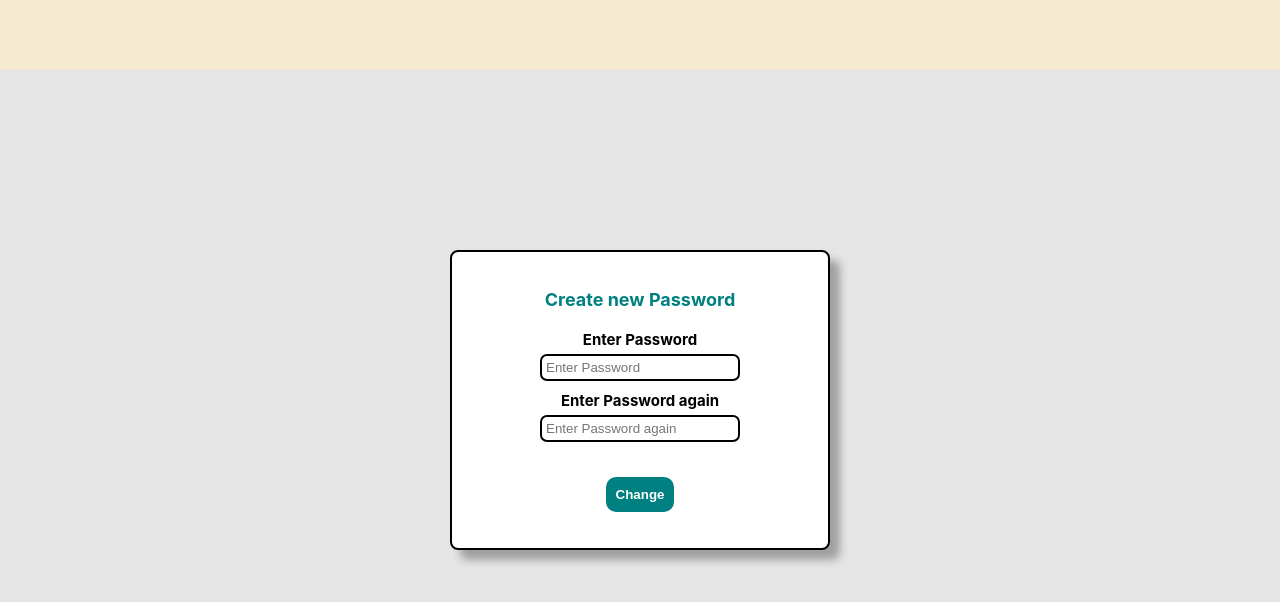
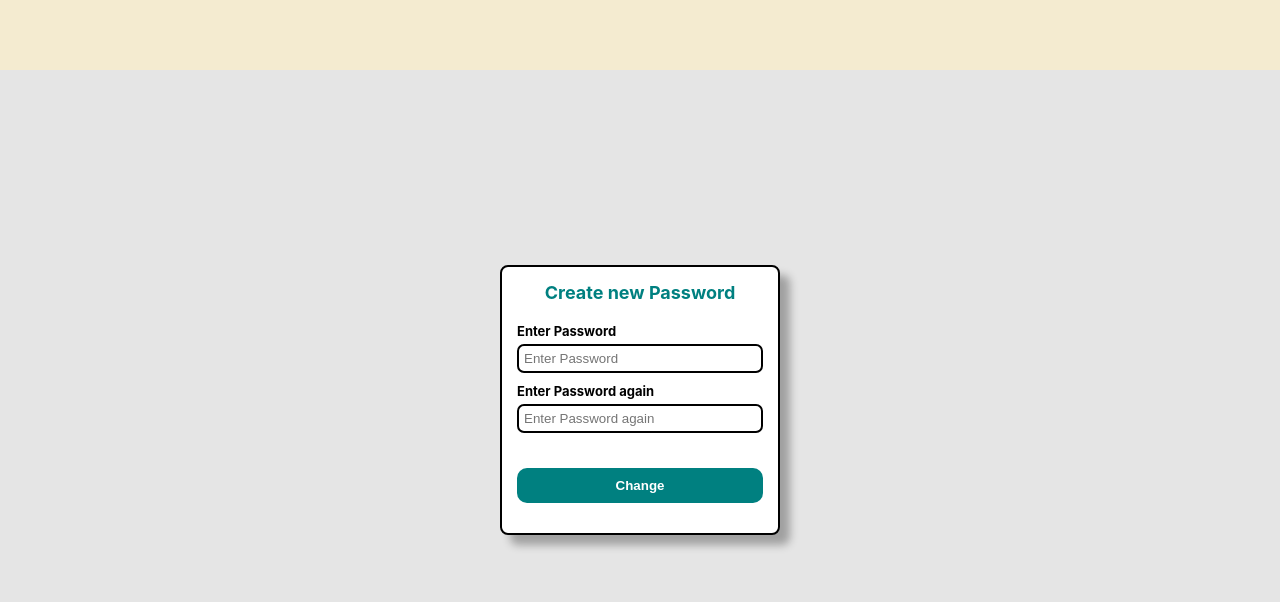
Before and after one commit to 87prashant/MindChart, a React (Create React App) app in the folder packages/client/: page /forget-password-verify/1/1 in a window 1280 px wide. Shown: the top 602 px of the page. Built offline with nearby package versions, Linux system fonts and the light colour scheme.

Commit message:
refactor code and improve styles

```diff
--- a/packages/client/src/components/Account.tsx
+++ /dev/null
@@ -1,43 +0,0 @@
-import React from "react";
-import styled from "@emotion/styled";
-
-const Container = styled("div")({
-  width: 50,
-  height: 50,
-  borderRadius: "50%",
-  backgroundColor: "teal",
-  display: "flex",
-  WebkitAlignItems: "center",
-  justifyContent: "center",
-  fontSize: 20,
-  margin: "0 20px",
-  cursor: "pointer",
-});
-
-interface Props {
-  userInfo: { username: string; email: string };
-  accountInfoRef: any;
-}
-
-const Account = (props: Props) => {
-  const {
-    userInfo: { username },
-    accountInfoRef,
-  } = props;
-
-  function handleClick(e: any) {
-    e.stopPropagation();
-    accountInfoRef.current!.style.display = "block";
-  }
-
-  let i: any = 0;
-  let surnameFirstLetter: string = "";
-  for (i in username as any) {
-    if (username[i] === " ") surnameFirstLetter = username[++i];
-  }
-  const content = (username.slice(0, 1) + surnameFirstLetter).toUpperCase();
-
-  return <Container onClick={handleClick}>{content}</Container>;
-};
-
-export default Account;
--- a/packages/client/src/components/AccountInfo.tsx
+++ /dev/null
@@ -1,66 +0,0 @@
-import styled from "@emotion/styled";
-import React from "react";
-
-const Container = styled("div")({
-  display: "none",
-  position: "absolute",
-  top: 50,
-  right: 25,
-  padding: 5,
-  border: "2px solid black",
-  borderRadius: 8,
-  backgroundColor: "rgba(242, 242, 242, 1)",
-  boxShadow: "10px 10px 8px rgba(0, 0, 0, 0.3)",
-});
-
-const Info = styled("div")({
-  marginBottom: 8,
-});
-
-const Button = styled("input")({
-  border: "none",
-  backgroundColor: "inherit",
-  cursor: "pointer",
-  fontWeight: "bold",
-  transition: "all ease 100ms",
-  ":hover": {
-    color: "red",
-  },
-});
-
-interface Props {
-  userInfo: {
-    username: string;
-    email: string;
-  };
-  setIsRegistered: any;
-  accountInfoRef: any;
-  setSavedData: any;
-  setIsChartAdded: any;
-}
-
-const AccountInfo = (props: Props) => {
-  const {
-    userInfo,
-    setIsRegistered,
-    accountInfoRef,
-    setSavedData,
-    setIsChartAdded,
-  } = props;
-
-  function handleLogout() {
-    setIsRegistered(false);
-    setSavedData([]);
-    setIsChartAdded(false);
-  }
-
-  return (
-    <Container ref={accountInfoRef} onClick={(e) => e.stopPropagation()}>
-      <Info>{userInfo.email}</Info>
-      <hr />
-      <Button value="Log out" type="button" onClick={handleLogout} />
-    </Container>
-  );
-};
-
-export default AccountInfo;
--- a/packages/client/src/components/ForgetPasswordPage.tsx
+++ b/packages/client/src/components/ForgetPasswordPage.tsx
@@ -10,12 +10,8 @@ import { ResponseStatus, Errors } from "./constants";
 import React from "react";
 
 const Wrapper = styled(StyledWrapper)({
-  width: 380,
-  height: 300,
-  display: "flex",
-  justifyContent: "center",
-  alignItems: "center",
-  flexDirection: "column",
+  width: 280,
+  height: 270,
   backgroundColor: "white",
 });
 
@@ -24,10 +20,13 @@ const Heading = styled("div")({
   fontWeight: "bolder",
   fontSize: 18,
   marginBottom: 20,
+  textAlign: "center",
 });
 
-const VerifyButton = styled(AuthenticationButton)({
-  marginTop: 25,
+const ChangeButton = styled(AuthenticationButton)({
+  margin: 0,
+  marginTop: 5,
+  width: "100%",
   border: "none",
   color: "white",
   transition: "all 200ms ease",
@@ -39,17 +38,19 @@ const VerifyButton = styled(AuthenticationButton)({
 const StyledStatus = styled("div")({
   color: "red",
   textAlign: "center",
-  fontSize: 14,
+  fontSize: 12,
+  opacity: "0.7",
+  height: 20,
 });
 
 const InputName = styled(StyledInputName)({
   marginBottom: 5,
-  fontSize: 15,
+  fontSize: 13,
 });
 
 const Input = styled(StyledInput)({
-  width: 200,
-  padding: 4,
+  // width: 200,
+  padding: 5,
 });
 
 const ForgetPasswordPage = () => {
@@ -117,11 +118,13 @@ const ForgetPasswordPage = () => {
           autoComplete="current-password"
         />
         {loading ? (
-          <ClipLoader color={"teal"} loading={loading} size={20} />
+          <StyledStatus>
+            <ClipLoader color={"teal"} loading={loading} size={20} />
+          </StyledStatus>
         ) : (
           <StyledStatus>{status}</StyledStatus>
         )}
-        <VerifyButton onClick={handleClick}>Change</VerifyButton>
+        <ChangeButton onClick={handleClick}>Change</ChangeButton>
       </Wrapper>
     </>
   );
--- a/packages/client/src/components/Main.tsx
+++ b/packages/client/src/components/Main.tsx
@@ -30,7 +30,7 @@ interface Props {
     h: number;
   };
   setShowNodeClickModal: any;
-  accountInfoRef: any;
+  setShowProfileModal: any;
 }
 
 const Main = (props: Props) => {
@@ -42,14 +42,20 @@ const Main = (props: Props) => {
     mainRef,
     dimensions,
     setShowNodeClickModal,
-    accountInfoRef,
+    setShowProfileModal,
   } = props;
 
   useEffect(() => {
     if (isChartAdded) return;
     setIsChartAdded(true);
     const { w, h } = dimensions;
-    const newProps = { w, h, savedData, handleNodeClick, setShowNodeClickModal };
+    const newProps = {
+      w,
+      h,
+      savedData,
+      handleNodeClick,
+      setShowNodeClickModal,
+    };
     const svg = MiniChart(newProps) as unknown as HTMLDivElement;
     mainRef.current!.innerHTML = "";
     mainRef.current!.append(svg);
@@ -57,10 +63,8 @@ const Main = (props: Props) => {
   }, [savedData, dimensions]);
 
   function handleClick(e: any) {
-    if (accountInfoRef.current) {
-      accountInfoRef.current.style.display = "none";
-    }
-    setShowNodeClickModal(false)
+    setShowProfileModal(false);
+    setShowNodeClickModal(false);
   }
 
   return <StyledWrapper onClick={handleClick} ref={mainRef}></StyledWrapper>;
--- a/packages/client/src/components/NodeForm.tsx
+++ b/packages/client/src/components/NodeForm.tsx
@@ -57,6 +57,9 @@ export const SubmitButton = styled(Inputs)<{ isNodeDataDuplicate: boolean }>(
     border: isNodeDataDuplicate
       ? "2px solid rgba(0, 0, 0, 0.3)"
       : "2px solid black",
+    ":hover": {
+      backgroundColor: "rgb(192, 192, 192, 0.1)",
+    },
   })
 );
 
@@ -68,17 +71,17 @@ export const CancelButton = styled(Inputs)({
   fontWeight: "bold",
   transition: "all ease 300ms",
   ":hover": {
-    backgroundColor: "red",
+    backgroundColor: "rgb(192, 192, 192, 0.1)",
   },
 });
 
 export const StyledDiv = styled("div")({
-    position: "fixed",
-    top: 0,
-    height: "100%",
-    width: "100%",
-    backgroundColor: "rgba(0, 0, 0, 0.20)",
-  })
+  position: "fixed",
+  top: 0,
+  height: "100%",
+  width: "100%",
+  backdropFilter: "blur(10px)",
+});
 
 const StyledErrors = styled("div")<{ isEarlySubmit: boolean }>(
   ({ isEarlySubmit }) => ({
--- /dev/null
+++ b/packages/client/src/components/ProfileButton.tsx
@@ -0,0 +1,43 @@
+import React from "react";
+import styled from "@emotion/styled";
+
+const Container = styled("div")({
+  width: 50,
+  height: 50,
+  borderRadius: "50%",
+  backgroundColor: "teal",
+  display: "flex",
+  WebkitAlignItems: "center",
+  justifyContent: "center",
+  fontSize: 20,
+  margin: "0 20px",
+  cursor: "pointer",
+});
+
+interface Props {
+  userInfo: { username: string; email: string };
+  setShowProfileModal: any;
+}
+
+const ProfileButton = (props: Props) => {
+  const {
+    userInfo: { username },
+    setShowProfileModal,
+  } = props;
+
+  function handleClick(e: any) {
+    e.stopPropagation();
+    setShowProfileModal(true);
+  }
+
+  let i: any = 0;
+  let surnameFirstLetter: string = "";
+  for (i in username as any) {
+    if (username[i] === " ") surnameFirstLetter = username[++i];
+  }
+  const content = (username.slice(0, 1) + surnameFirstLetter).toUpperCase();
+
+  return <Container onClick={handleClick}>{content}</Container>;
+};
+
+export default ProfileButton;
--- /dev/null
+++ b/packages/client/src/components/ProfileModal.tsx
@@ -0,0 +1,65 @@
+import styled from "@emotion/styled";
+
+const Container = styled("div")({
+  position: "absolute",
+  top: 60,
+  right: 20,
+  padding: 5,
+  border: "2px solid black",
+  borderRadius: 8,
+  backgroundColor: "rgba(242, 242, 242, 1)",
+  boxShadow: "10px 10px 8px rgba(0, 0, 0, 0.3)",
+});
+
+const Info = styled("div")({
+  marginBottom: 8,
+});
+
+const Button = styled("input")({
+  border: "none",
+  backgroundColor: "inherit",
+  cursor: "pointer",
+  fontWeight: "bold",
+  transition: "all ease 100ms",
+  ":hover": {
+    color: "red",
+  },
+});
+
+interface Props {
+  userInfo: {
+    username: string;
+    email: string;
+  };
+  setIsRegistered: any;
+  setSavedData: any;
+  setIsChartAdded: any;
+  setShowProfileModal: any;
+}
+
+const ProfileModal = (props: Props) => {
+  const {
+    userInfo,
+    setIsRegistered,
+    setSavedData,
+    setIsChartAdded,
+    setShowProfileModal,
+  } = props;
+
+  function handleLogout() {
+    setShowProfileModal(false);
+    setIsRegistered(false);
+    setSavedData([]);
+    setIsChartAdded(false);
+  }
+
+  return (
+    <Container onClick={(e) => e.stopPropagation()}>
+      <Info>{userInfo.email}</Info>
+      <hr />
+      <Button value="Log out" type="button" onClick={handleLogout} />
+    </Container>
+  );
+};
+
+export default ProfileModal;
--- a/packages/client/src/components/VerifyEmailPage.tsx
+++ b/packages/client/src/components/VerifyEmailPage.tsx
@@ -15,18 +15,22 @@ const Wrapper = styled(StyledWrapper)({
   alignItems: "center",
   flexDirection: "column",
   backgroundColor: "white",
+  padding: 0,
 });
 
 const Heading = styled("div")({
   color: "teal",
   fontWeight: "bolder",
   fontSize: 18,
+  marginBottom: 20,
 });
 
 const VerifyButton = styled(AuthenticationButton)({
-  marginTop: 25,
+  marginBottom: 5,
   border: "none",
   color: "white",
+  position: "relative",
+  top: 15,
   transition: "all 200ms ease",
   ":hover": {
     backgroundColor: "rgba(67, 160, 71, 1)",
@@ -35,8 +39,12 @@ const VerifyButton = styled(AuthenticationButton)({
 
 const StyledStatus = styled("div")({
   color: "red",
+  opacity: "0.8",
   textAlign: "center",
-  fontSize: 14,
+  fontSize: 12,
+  height: 20,
+  position: "relative",
+  top: 15,
 });
 
 const VerifyEmailPage = () => {
@@ -76,7 +84,9 @@ const VerifyEmailPage = () => {
         <Heading>Hi, Verify by clicking the below button</Heading>
         <VerifyButton onClick={handleClick}>Verify and Login</VerifyButton>
         {loading ? (
-          <ClipLoader color={"teal"} loading={loading} size={20} />
+          <StyledStatus>
+            <ClipLoader color={"teal"} loading={loading} size={20} />
+          </StyledStatus>
         ) : (
           <StyledStatus>{status}</StyledStatus>
         )}
```
Also changed, not shown: packages/client/src/components/App/App.tsx (+9 -9 lines), packages/client/src/components/AuthenticationForm.tsx (+22 -16 lines), packages/client/src/components/Header.tsx (+29 -30 lines).
